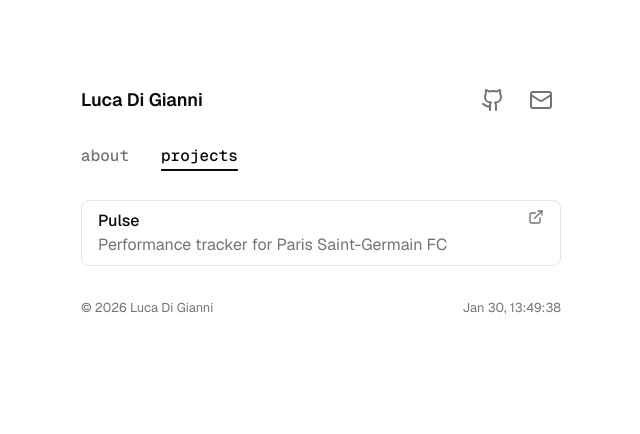
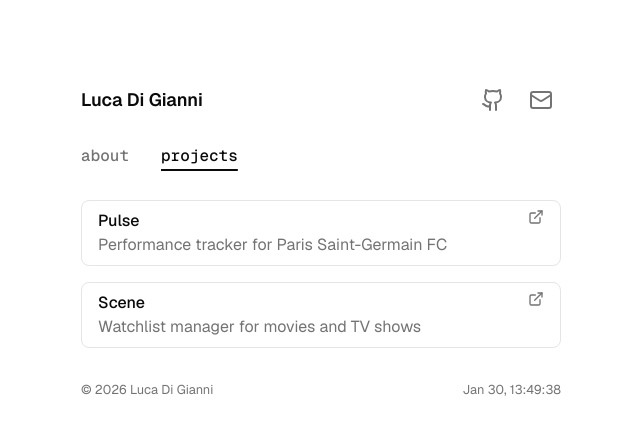
Before and after one commit to ldgni/ldgni.io, a Next.js app: page /projects in a window 1280 px wide. Shown: the top 434 px of the page, without its empty margins (319-959 px from the left). Built offline with nearby package versions, Linux system fonts and the light colour scheme.

Commit message:
feat: add new project "Scene"

```diff
--- a/app/projects/page.tsx
+++ b/app/projects/page.tsx
@@ -5,6 +5,11 @@ const projectItems = [
     name: "Pulse",
     url: "https://pulse-live.vercel.app/",
     description: "Performance tracker for Paris Saint-Germain FC",
+  },
+  {
+    name: "Scene",
+    url: "https://scene-live.vercel.app/",
+    description: "Watchlist manager for movies and TV shows",
   },
 ];
 
```
